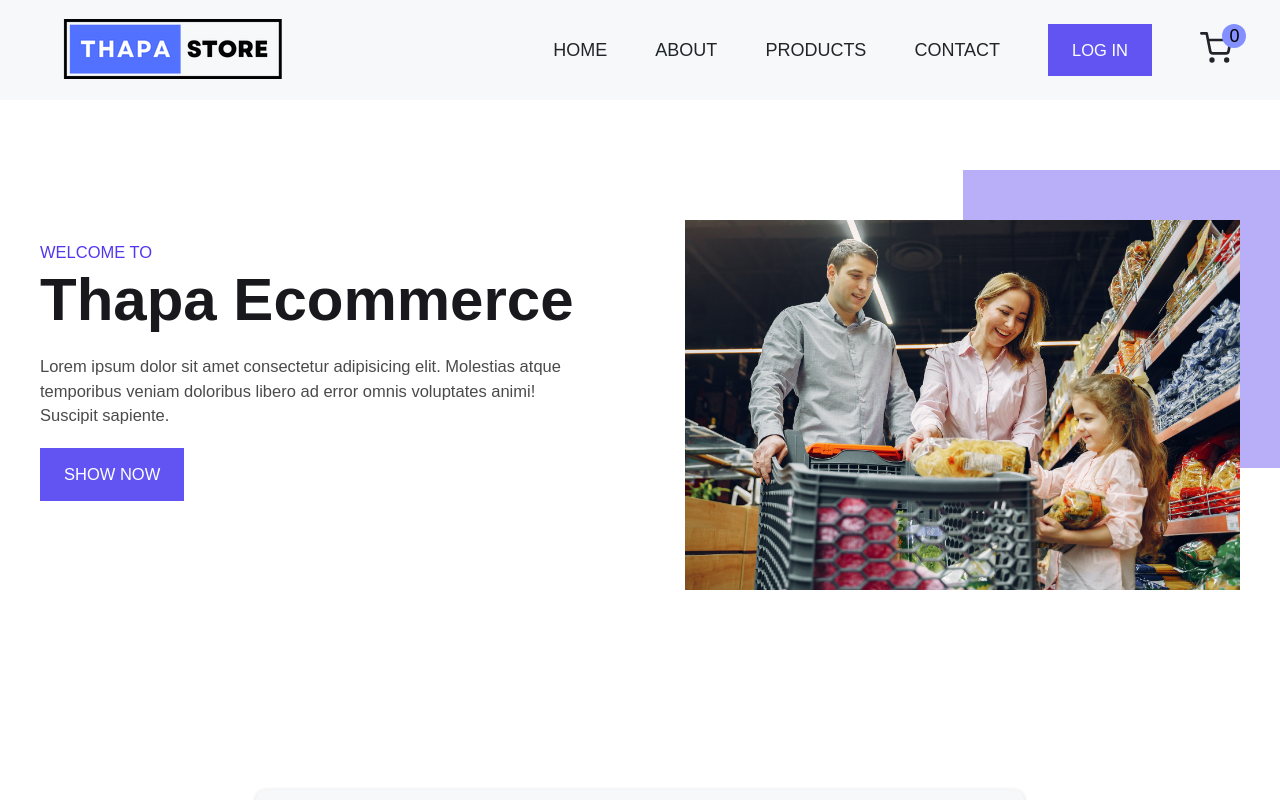
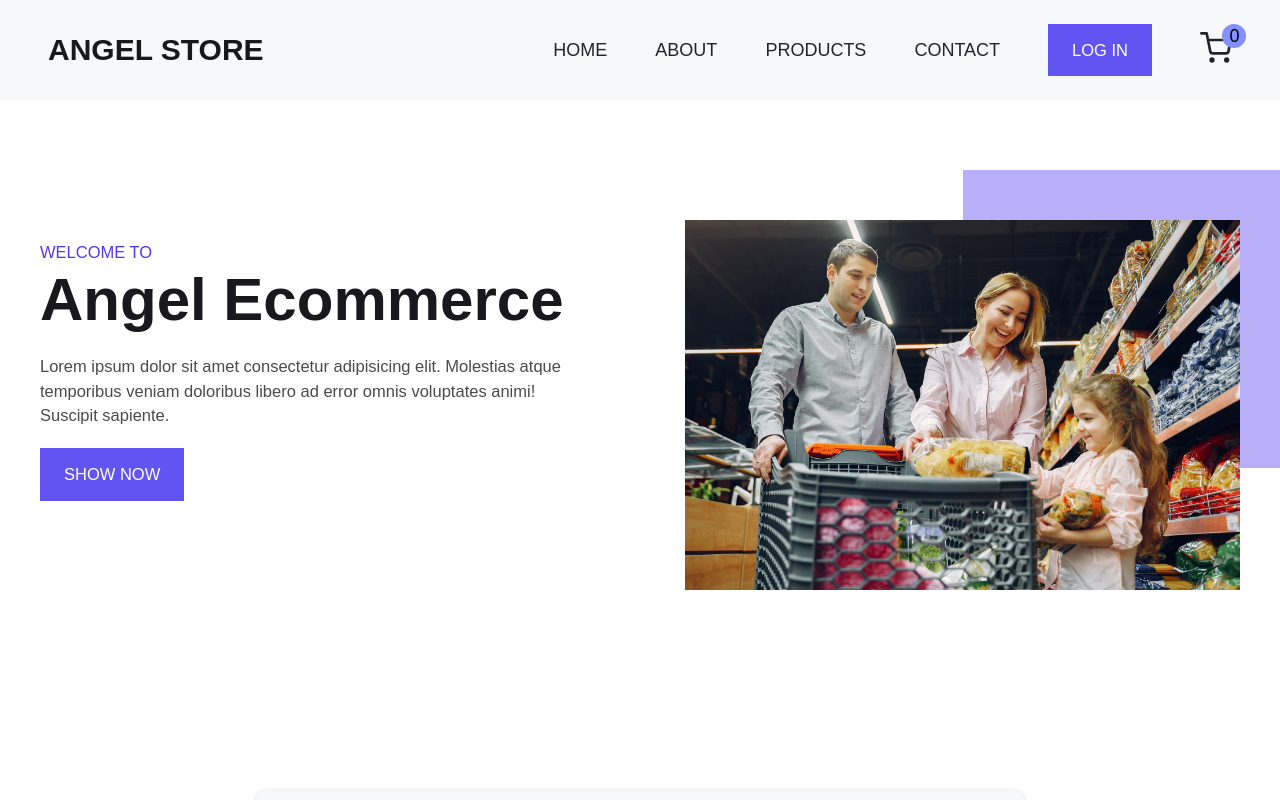
Before and after one commit to mohdmustafa0111/React-Ecommerce-Website, a React (Create React App) app: page /about in a window 1280 px wide. Shown: the top 800 px of the page. Built offline with nearby package versions, Linux system fonts and the light colour scheme; no server answers.

Commit message:
changed logo

```diff
--- a/src/components/Header.jsx
+++ b/src/components/Header.jsx
@@ -7,7 +7,8 @@ const Header = () => {
   return (
     <MainHeader>
       <NavLink to="/">
-        <img src="./images/logo.png" alt="my logo img" />
+        {/* <img src="./images/logo.png" alt="my logo img" /> */}
+        <h2 className="logo">ANGEL STORE</h2>
       </NavLink>
       <Nav />
     </MainHeader>
@@ -24,6 +25,10 @@ const MainHeader = styled.header`
   position: relative;
   .logo {
     height: 5rem;
+    font-size: 3rem;
+    font-weight: bold;
+    display: flex;
+    align-items: center;
   }
 `;
 export default Header;
--- a/src/pages/About.jsx
+++ b/src/pages/About.jsx
@@ -6,7 +6,7 @@ const About = () => {
   const { myName } = useContext(AppContext);
 
   const data = {
-    name: "Thapa Ecommerce",
+    name: "Angel Ecommerce",
   };
 
   return (
--- a/src/pages/Home.jsx
+++ b/src/pages/Home.jsx
@@ -6,7 +6,7 @@ import Trusted from "../components/Trusted";
 
 const Home = () => {
   const data = {
-    name: "Thapa Store",
+    name: "Angel Store",
   };
 
   return (
```
